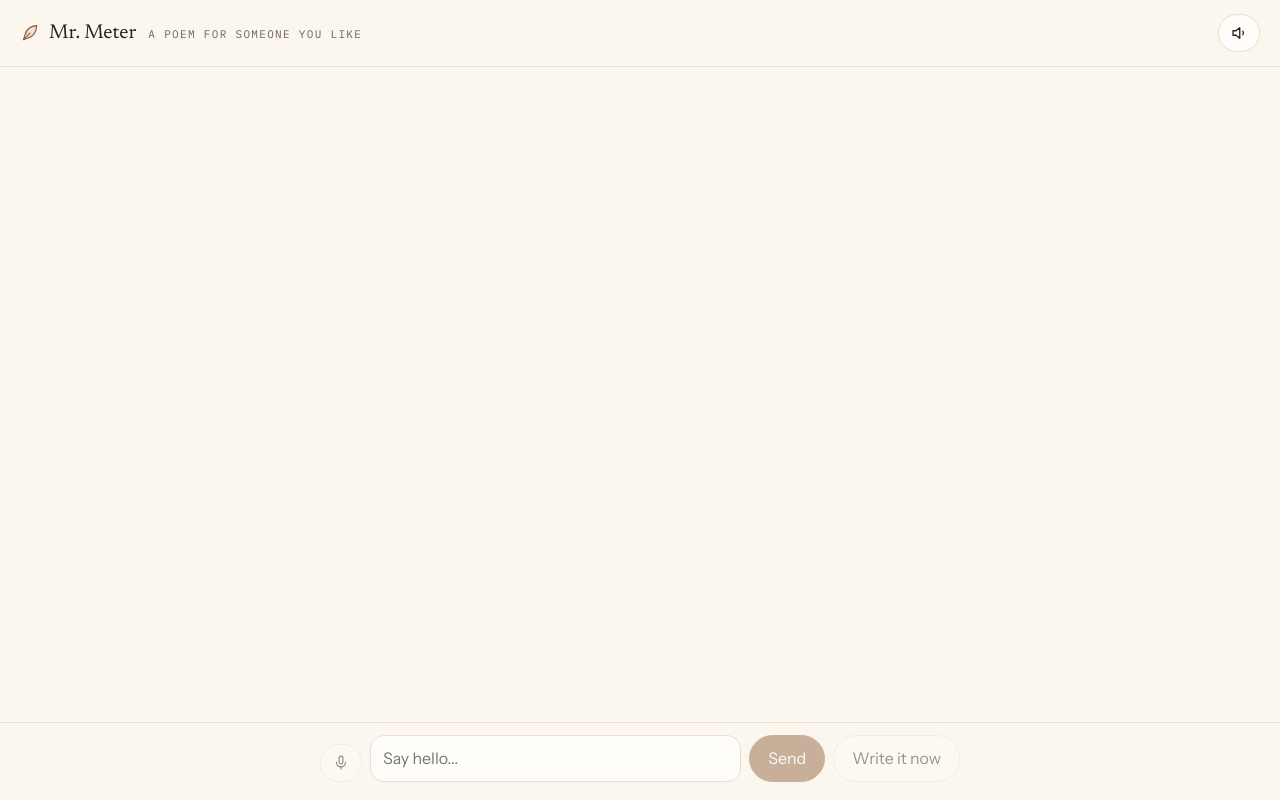
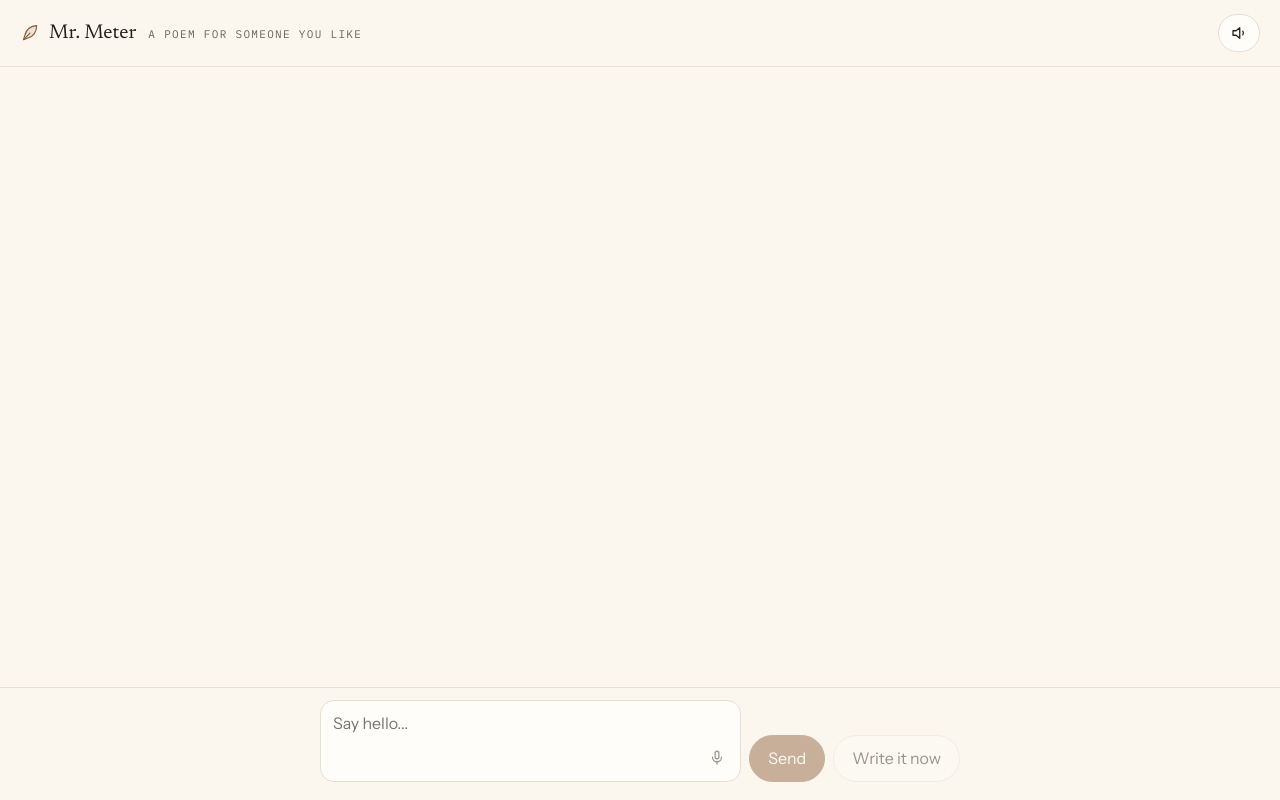
Before and after one commit to blossomgirl96/poetry-ai, a plain HTML site: page static/index.html in a window 1280 px wide. Drawn offline with Linux system fonts and the light colour scheme; no server answers.

Commit message:
Put the mic inside the chat box
The mic sits on its own bar at the foot of the box, so the text's scrollbar
runs above it rather than under it. It reads "Dictate" on hover and "Stop
dictation" while listening, and uses the ink colour so it doesn't look faded.

Co-Authored-By: Claude Opus 5.5 <noreply@anthropic.com>

```diff
--- a/static/index.html
+++ b/static/index.html
@@ -93,12 +93,18 @@
   @keyframes d { 0% { content: "" } 25% { content: "." } 50% { content: ".." } 75% { content: "..." } }
   footer { flex: none; border-top: 1px solid var(--rule); padding: 12px 20px 18px; }
   .row { max-width: 640px; margin: 0 auto; display: flex; gap: 8px; align-items: flex-end; }
+  /* The box is the visible field: text scrolls in the top section, the mic sits
+     on its own bar below, so the scrollbar never runs under it. */
+  .box {
+    flex: 1; display: flex; flex-direction: column; background: var(--bubble);
+    border: 1px solid var(--rule); border-radius: 14px; overflow: hidden;
+  }
+  .box:focus-within { outline: 2px solid var(--accent); outline-offset: -1px; }
   textarea {
-    flex: 1; resize: none; font: inherit; color: inherit; background: var(--bubble);
-    border: 1px solid var(--rule); border-radius: 14px; padding: 10px 12px;
-    max-height: 140px; min-height: 42px;
+    flex: none; resize: none; font: inherit; color: inherit; background: transparent;
+    border: 0; outline: 0; padding: 10px 12px 4px;
+    max-height: 140px; min-height: 40px;
   }
-  textarea:focus { outline: 2px solid var(--accent); outline-offset: -1px; }
   button {
     font: inherit; border: 1px solid var(--rule); background: var(--bubble); color: inherit;
     border-radius: 999px; padding: 10px 18px; cursor: pointer; white-space: nowrap;
@@ -108,6 +114,10 @@
   button.icon { padding: 9px 11px; line-height: 0; }
   button.icon svg { width: 18px; height: 18px; stroke: currentColor; fill: none;
                     stroke-width: 1.7; stroke-linecap: round; stroke-linejoin: round; }
+  .tools { display: flex; justify-content: flex-end; padding: 0 6px 6px; }
+  #mic { padding: 7px; border-color: transparent;
+         background: transparent; color: var(--ink); }
+  #mic:hover:not(:disabled) { color: var(--accent); }
   #mic.live { background: var(--accent); border-color: var(--accent); color: #fff; }
   #mic.live svg { animation: pulse 1.1s ease-in-out infinite; }
   @keyframes pulse { 50% { opacity: .35 } }
@@ -129,10 +139,14 @@
 
 <footer>
   <div class="row">
-    <button id="mic" class="icon" title="Speak" disabled>
-      <svg viewBox="0 0 24 24"><path d="M12 3a2.5 2.5 0 0 1 2.5 2.5v5a2.5 2.5 0 0 1-5 0v-5A2.5 2.5 0 0 1 12 3z"/><path d="M6 11a6 6 0 0 0 12 0"/><path d="M12 17v3"/></svg>
-    </button>
-    <textarea id="input" rows="1" placeholder="Say hello..." disabled></textarea>
+    <div class="box">
+      <textarea id="input" rows="1" placeholder="Say hello..." disabled></textarea>
+      <div class="tools">
+      <button id="mic" class="icon" title="Dictate" aria-label="Dictate" disabled>
+        <svg viewBox="0 0 24 24"><path d="M12 3a2.5 2.5 0 0 1 2.5 2.5v5a2.5 2.5 0 0 1-5 0v-5A2.5 2.5 0 0 1 12 3z"/><path d="M6 11a6 6 0 0 0 12 0"/><path d="M12 17v3"/></svg>
+      </button>
+      </div>
+    </div>
     <button id="send" class="primary" disabled>Send</button>
     <button id="write" title="Skip ahead and write the poem now" disabled>Write it now</button>
   </div>
@@ -804,7 +818,7 @@ function stopListening(andSend) {
   wantStop = true;
   sendOnEnd = !!andSend;
   micBtn.classList.remove('live');
-  micBtn.title = 'Speak';
+  micBtn.title = 'Dictate'; micBtn.setAttribute('aria-label', 'Dictate');
   input.placeholder = 'Type a message, or tap the mic...';
   try {
     recog.stop();
@@ -861,7 +875,7 @@ function toggleMic() {
   input.value = '';
   listening = true;
   micBtn.classList.add('live');
-  micBtn.title = 'Done talking';
+  micBtn.title = 'Stop dictation'; micBtn.setAttribute('aria-label', 'Stop dictation');
   input.placeholder = 'Listening — take your time, tap the mic when you are done';
   startRecog();
 }
```
